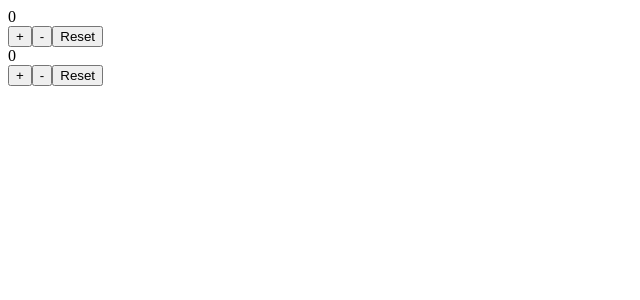
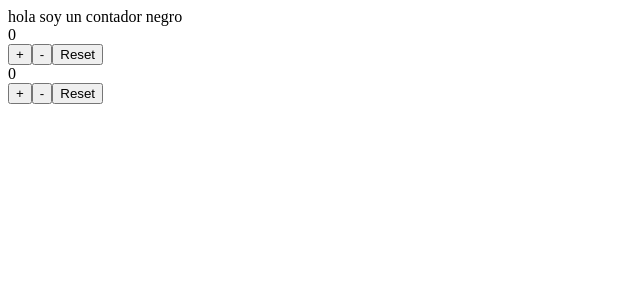
Before and after one commit to lauraportillo/custom-hooks, a React (Create React App) app: page / in a window 1280 px wide. Shown: the top 300 px of the page, without its empty margins (0-640 px from the left). Built offline with nearby package versions, Linux system fonts and the light colour scheme.

Commit message:
update changes

```diff
--- a/src/components/App.js
+++ b/src/components/App.js
@@ -1,5 +1,7 @@
 // React
 import React, { useState } from 'react';
+// Components
+import BlackCounter from './BlackCounter';
 // Styles
 import '../stylesheets/App.scss';
 
@@ -27,6 +29,7 @@ const App = () => {
 
   return (
     <div>
+      <BlackCounter />
       <div>
         <div>{counterBlack.counter}</div>
         <button onClick={counterBlack.increase}>+</button>
```
Also changed, not shown: src/components/BlackCounter.js (+9 -0 lines), src/stylesheets/BlackCounter.scss (added).
